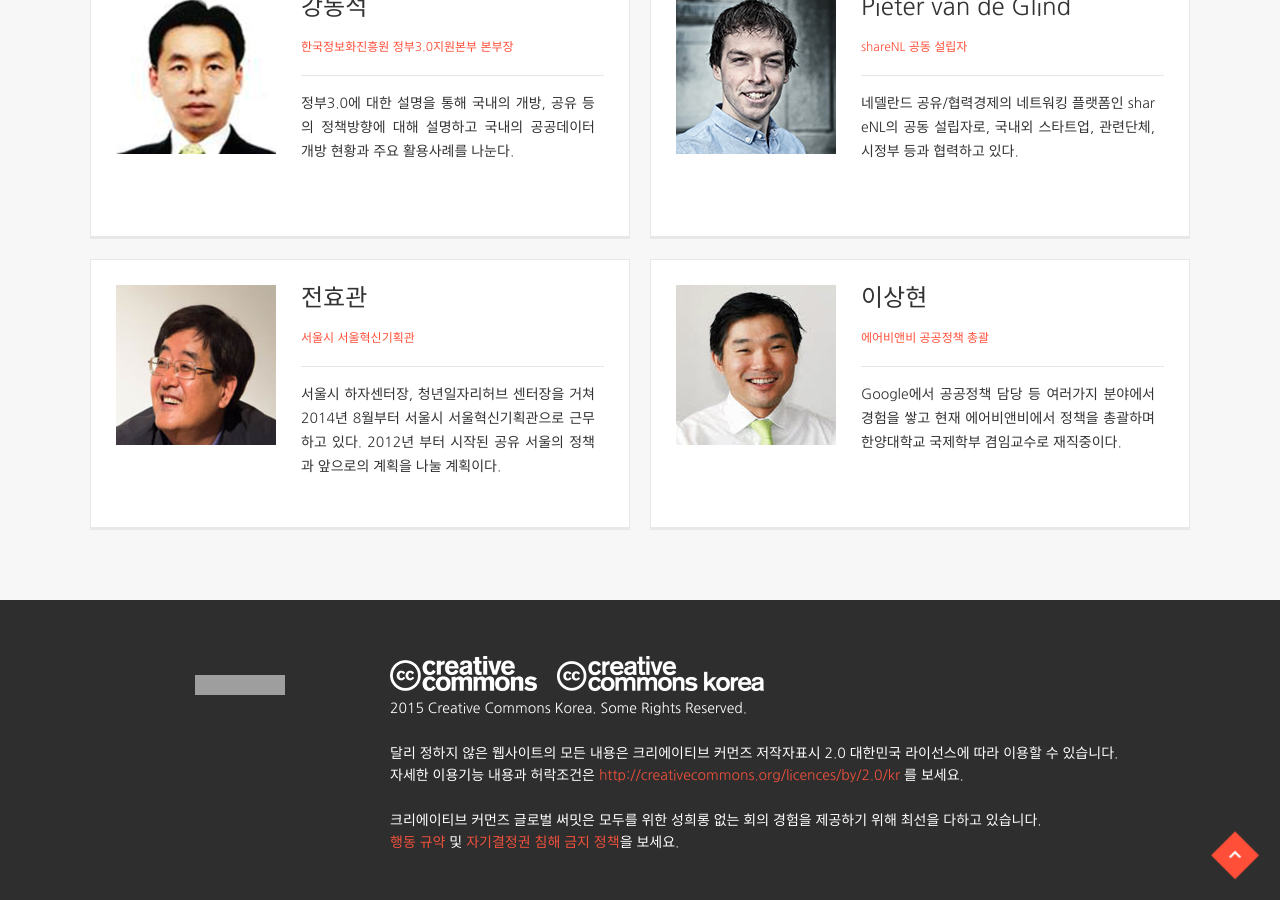
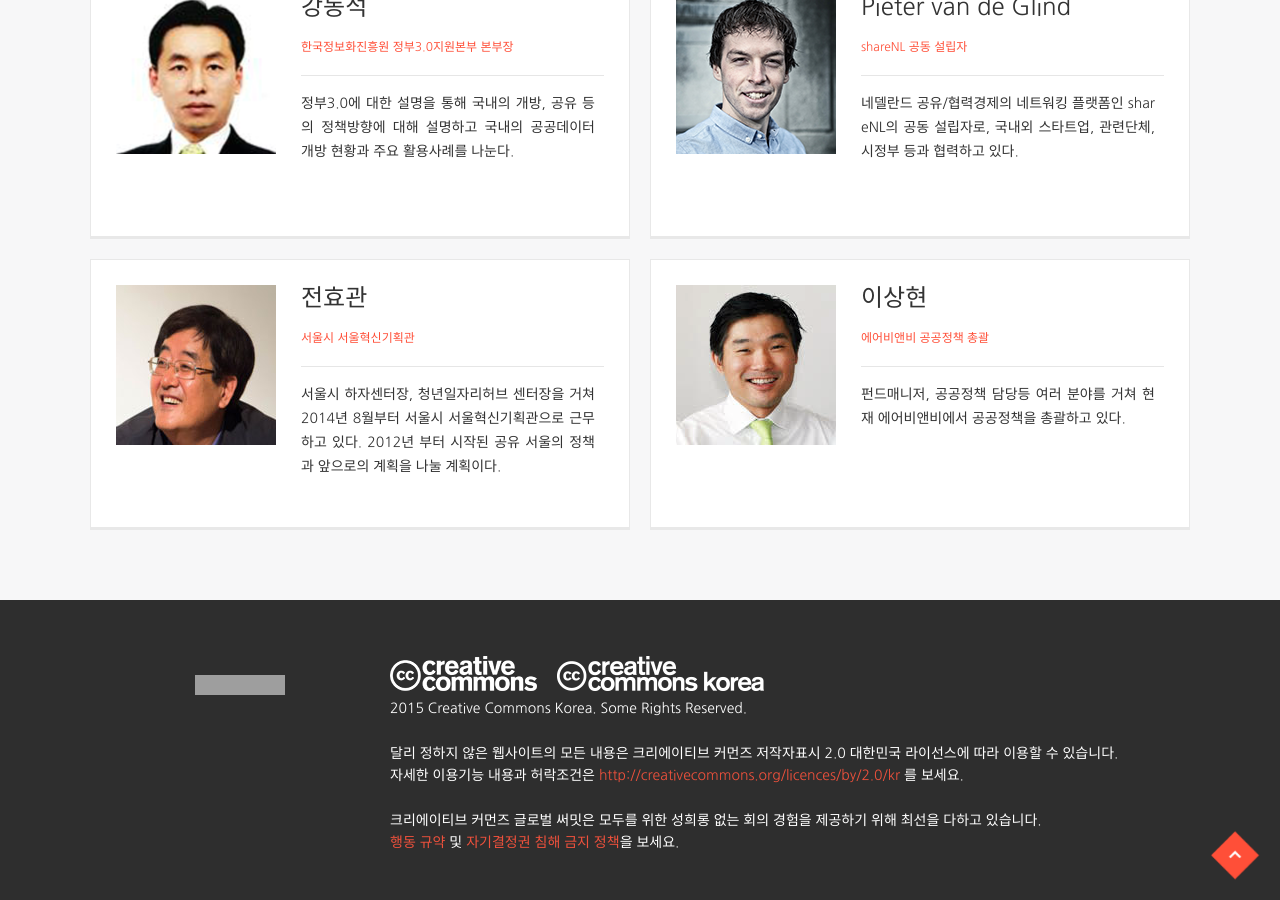
Before and after one commit to creativecommonskorea/2015-global-summit, a Jekyll site: the page built from speakers.html, in a window 1280 px wide and 900 px high, scrolled down 4147 px. Built offline with Jekyll 4.4.1, drawn with Linux system fonts in a browser that asks for light colours; nearby versions of some CDN libraries; grey boxes are pictures that could not be loaded.

Commit message:
Update speakers.yml

```diff
--- a/_data/speakers.yml
+++ b/_data/speakers.yml
@@ -82,4 +82,4 @@
   image: images/speaker/sp_sanghyeon_Lee.png
   organize: 에어비앤비 공공정책 총괄
   describe: >
-    Google에서 공공정책 담당 등 여러가지 분야에서 경험을 쌓고 현재 에어비앤비에서 정책을 총괄하며 한양대학교 국제학부 겸임교수로 재직중이다.
+    펀드매니저, 공공정책 담당등 여러 분야를 거쳐 현재 에어비앤비에서 공공정책을 총괄하고 있다.
```
